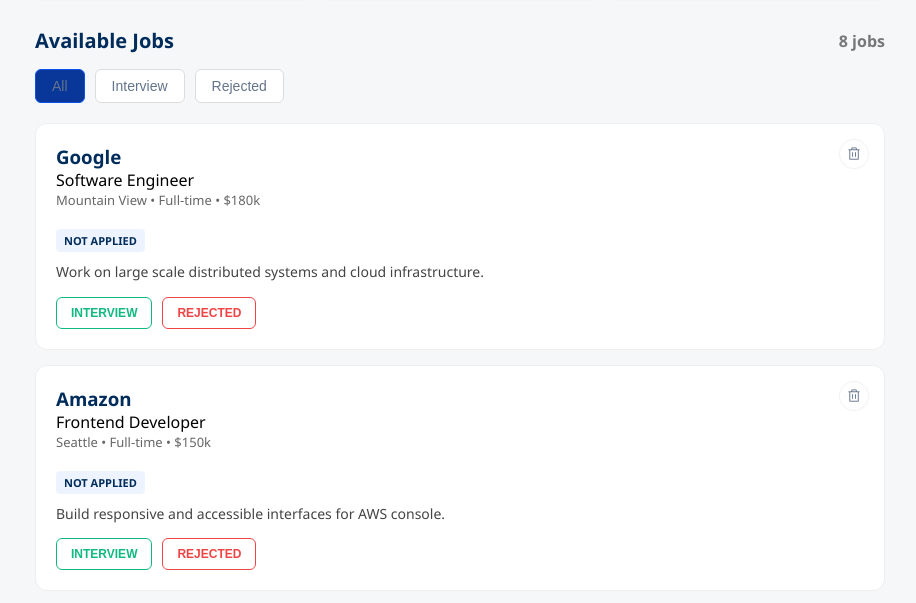
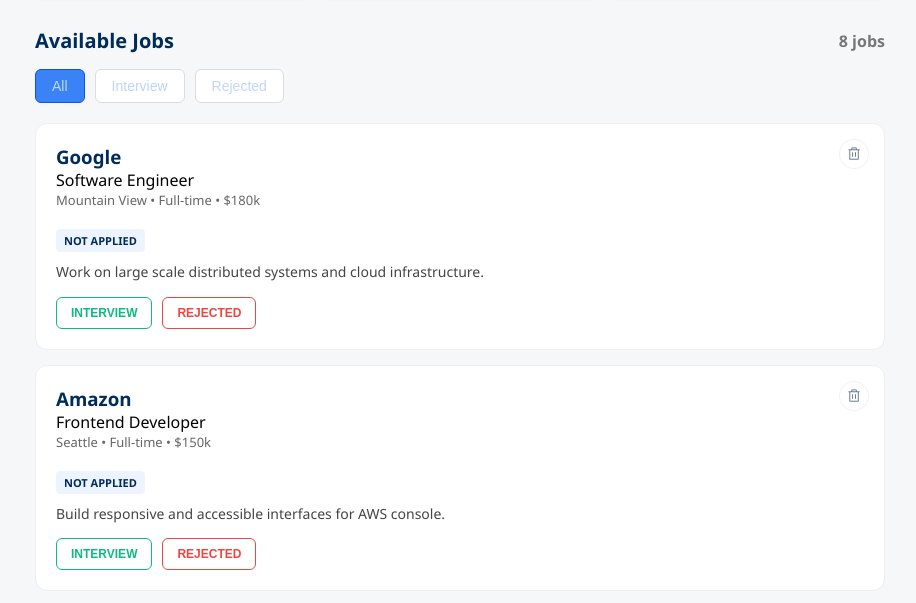
Before and after one commit to fardin37913-ops/B13-A4-PH-Job-Tracker, a plain HTML site: page index.html in a window 1280 px wide. Shown: the part 162-765 px from the top of the page, without its empty margins (180-1096 px from the left). Drawn offline with Linux system fonts and the light colour scheme.

Commit message:
html files colors update

```diff
--- a/index.html
+++ b/index.html
@@ -34,9 +34,9 @@
             </div>
 
             <div class="tabs">
-                <button class="tab-btn active" id="all-tab" style="color: #64748B;">All</button>
-                <button class="tab-btn" id="interview-tab" style="color: #64748B">Interview</button>
-                <button class="tab-btn" id="rejected-tab" style="color:#64748B">Rejected</button>
+                <button class="tab-btn active" id="all-tab" style="color: #bed8fd;">All</button>
+                <button class="tab-btn" id="interview-tab" style="color: #bdd5f8">Interview</button>
+                <button class="tab-btn" id="rejected-tab" style="color:#c0d7f7">Rejected</button>
             </div>
 
             <div id="job-list">
--- a/style.css
+++ b/style.css
@@ -83,8 +83,8 @@
 }
 
 .tab-btn.active {
-    background: #083699;
-    color: white;
+    background: #3B82F6;
+    color: #FFFFFF;
     border-color: #0a52ec;
 }
 
```
